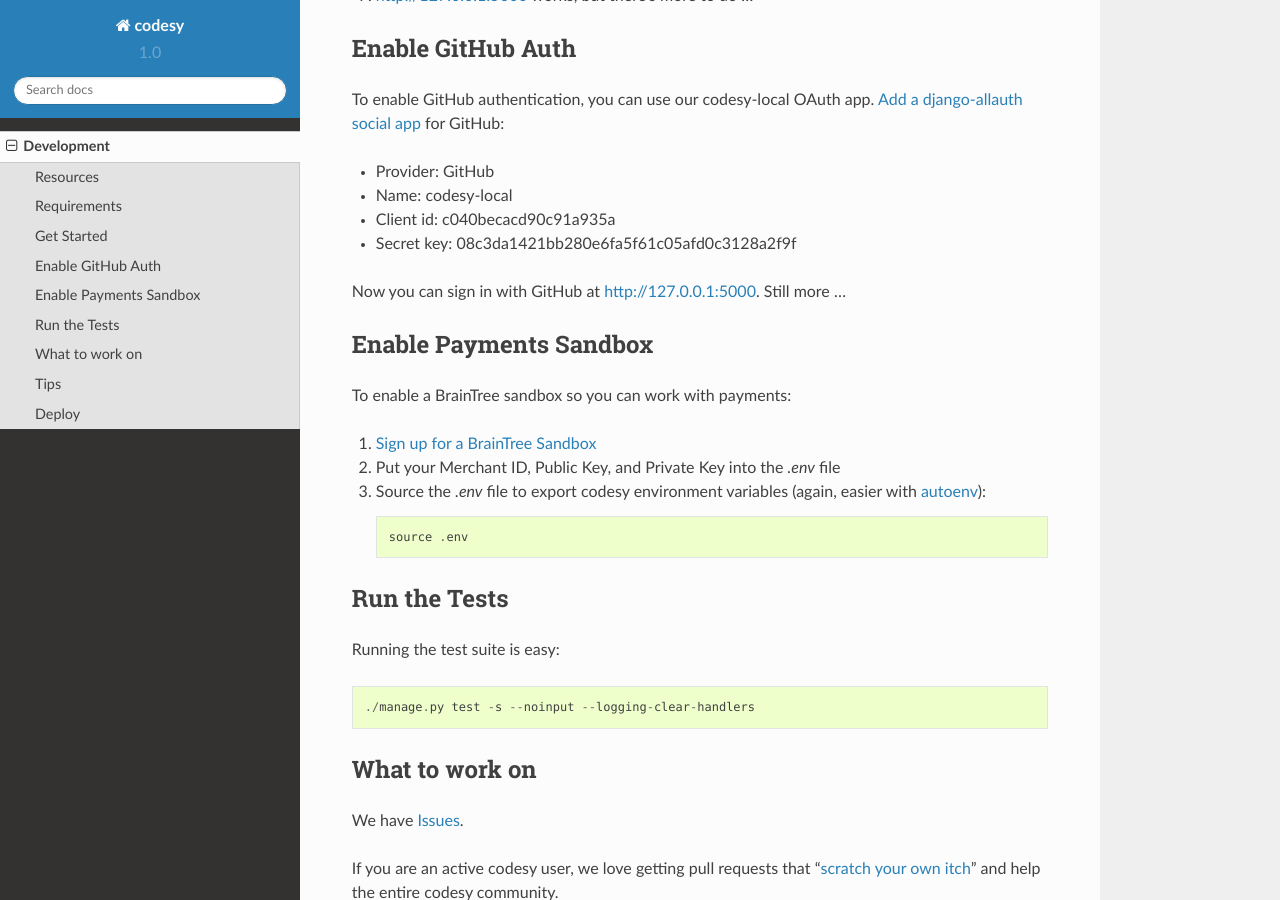
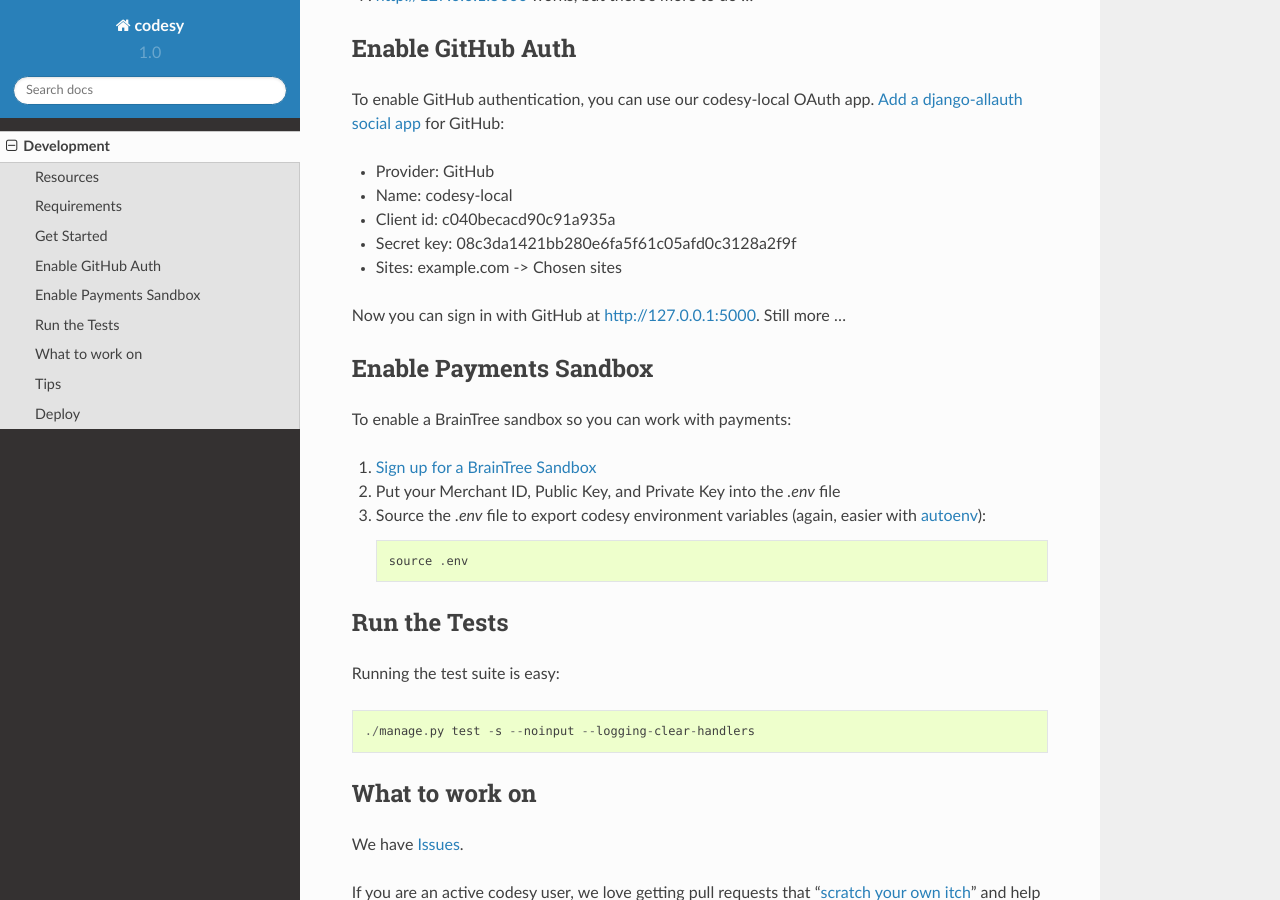
Before and after one commit to codesy/codesy, a Sphinx documentation site: the page built from docs/development.rst, in a window 1280 px wide and 900 px high, scrolled down 1797 px. Built offline with Sphinx 7.4.7 and the Read the Docs theme 2.0.0, drawn with Linux system fonts in a browser that asks for light colours.

Commit message:
more setup and docs tweaks

```diff
--- a/docs/development.rst
+++ b/docs/development.rst
@@ -103,6 +103,7 @@
 * Name: codesy-local
 * Client id: c040becacd90c91a935a
 * Secret key: 08c3da1421bb280e6fa5f61c05afd0c3128a2f9f
+* Sites: example.com -> Chosen sites
 
 Now you can sign in with GitHub at http://127.0.0.1:5000. Still more ...
 
```
Also changed, not shown: 1 other file.
